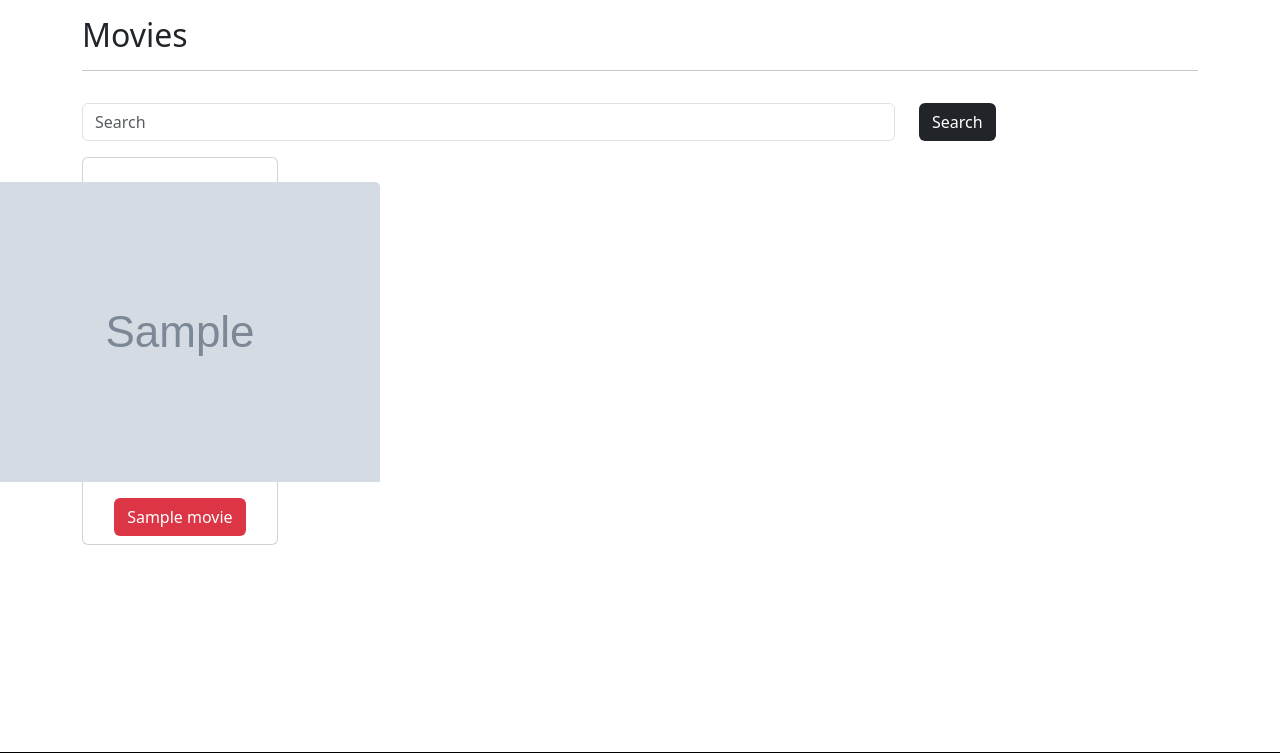
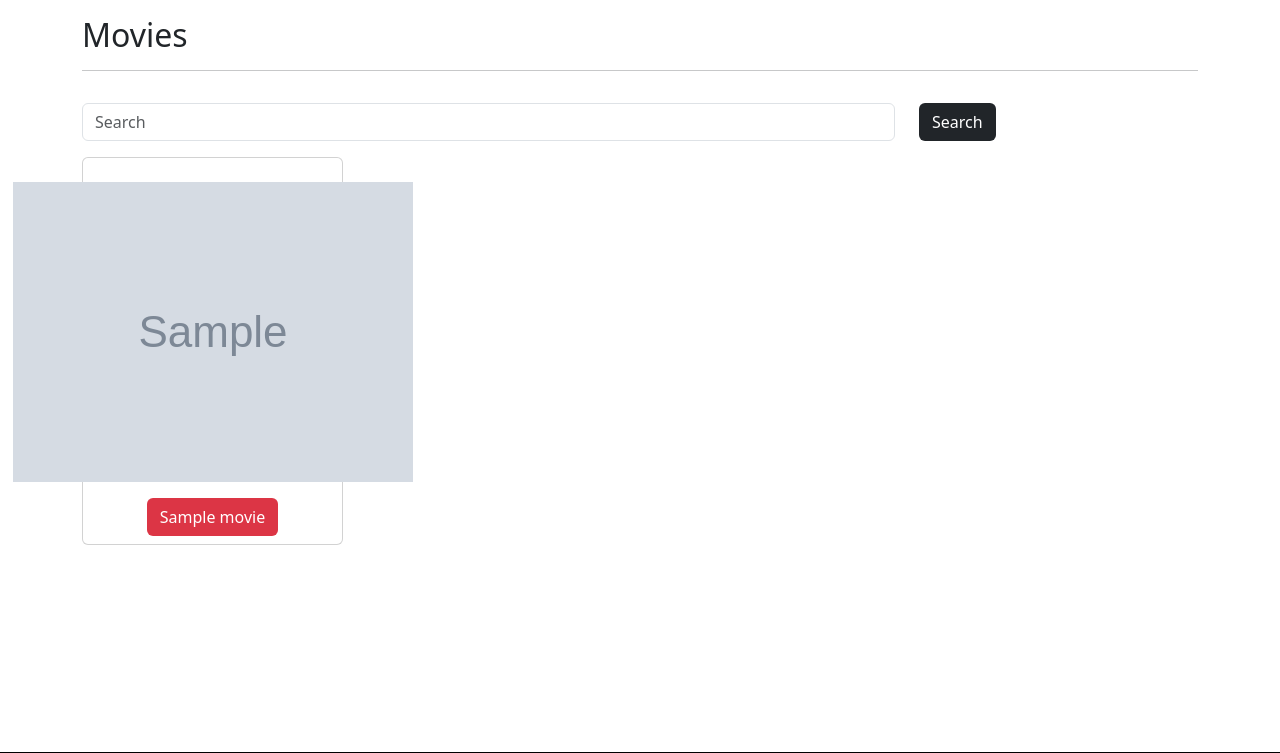
Before and after one commit to MukProgram/2340Project1, a Django app: page /movies in a window 1280 px wide. Shown: the part 56-809 px from the top of the page. Run offline with Django 5.2, Linux system fonts and the light colour scheme; tables that the repository leaves empty hold one stand-in row (values such as "Sample post"); grey boxes marked "Sample" are stand-in pictures.

Commit message:
card sizing, styling check

```diff
--- a/GTMoviesStore/Movies/static/Movies/style.css
+++ b/GTMoviesStore/Movies/static/Movies/style.css
@@ -24,9 +24,9 @@
 .custom-toggler .navbar-toggler-icon {
     background-image: url("../images/list.svg");
 }
-#movie-poster {
+#movie-poster{
     height: 300px;
-    width: auto;
+    width: fit-content;
 }
 #show-movie-poster{
     height: 500px;
--- a/GTMoviesStore/Movies/templates/Movies/movies.html
+++ b/GTMoviesStore/Movies/templates/Movies/movies.html
@@ -22,8 +22,8 @@
                 </form>
                 {% for movie in template_data.movies %}
                     <div class="col-md-4 col-lg-3 mb-2">
-                        <div class="pt-4 pb-2 px-2 card w-75 align-items-center">
-                          <img src="{{ movie.image }}" class="card-img-top mb-3" id="movie-poster" alt="movie poster for {{ movie.title }}">
+                        <div class="pt-4 pb-2 px-2 card w-77 align-items-center">
+                          <img src="{{ movie.image }}" class="img-card-200 mb-3" id="movie-poster" alt="movie poster for {{ movie.title }}">
                           <div class="text-center">
                               <a href="{% url 'movies.show' id=movie.id %}"  class="btn bg-danger text-white">
                                 {{ movie.title }}
--- a/GTMoviesStore/Movies/templates/Movies/show.html
+++ b/GTMoviesStore/Movies/templates/Movies/show.html
@@ -76,7 +76,7 @@
         {% endif %}
       </div>
       <div class="col-md-6 mx-auto mb-3 text-center">
-        <img src="{{ template_data.movie.image }}" id="show-movie-poster" alt="movie poster for {{ template_data.movie.title }}"/>
+        <img src="{{ template_data.movie.image }}" class="rounded img-card-400" alt="movie poster for {{ template_data.movie.title }}"/>
       </div>
     </div>
   </div>
```
